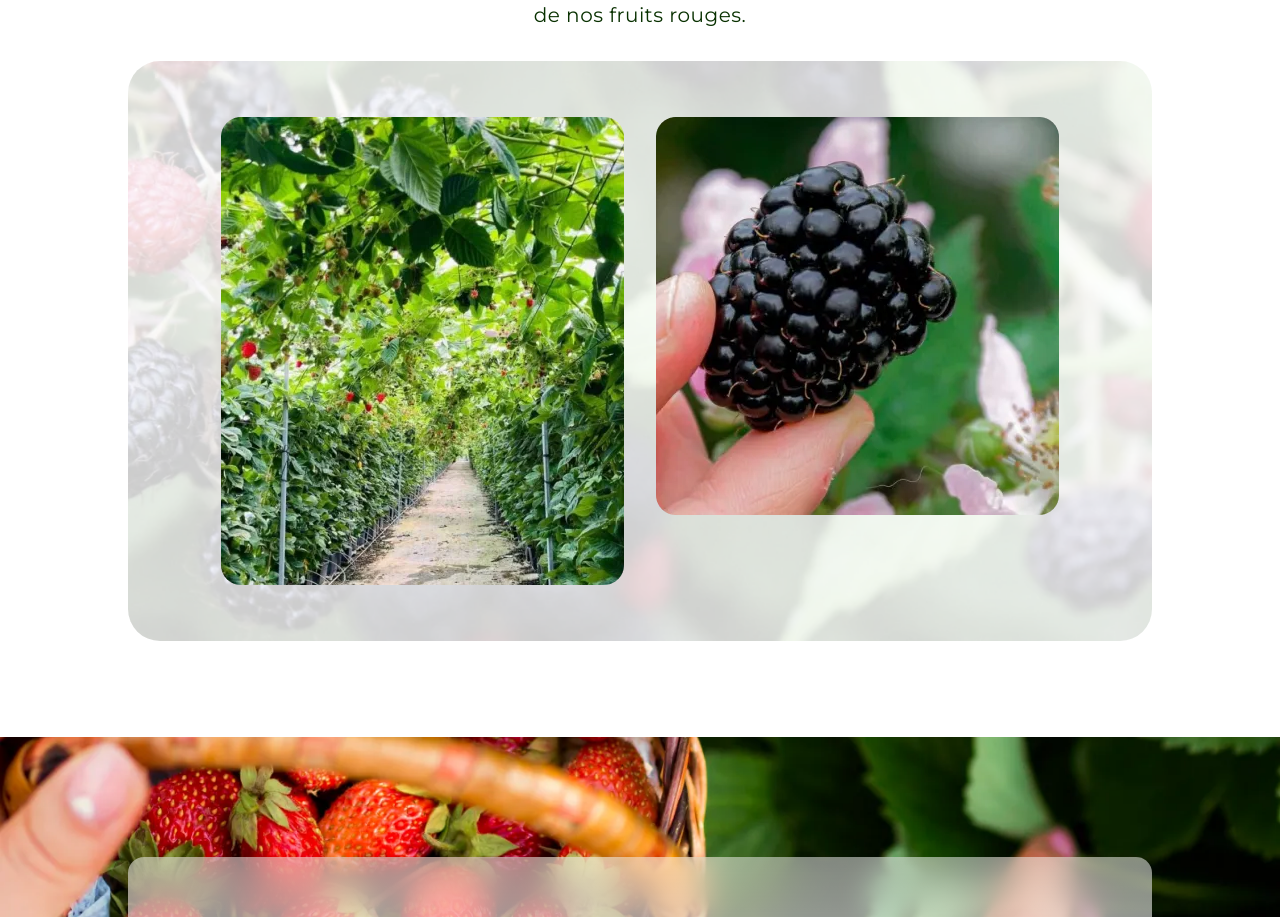
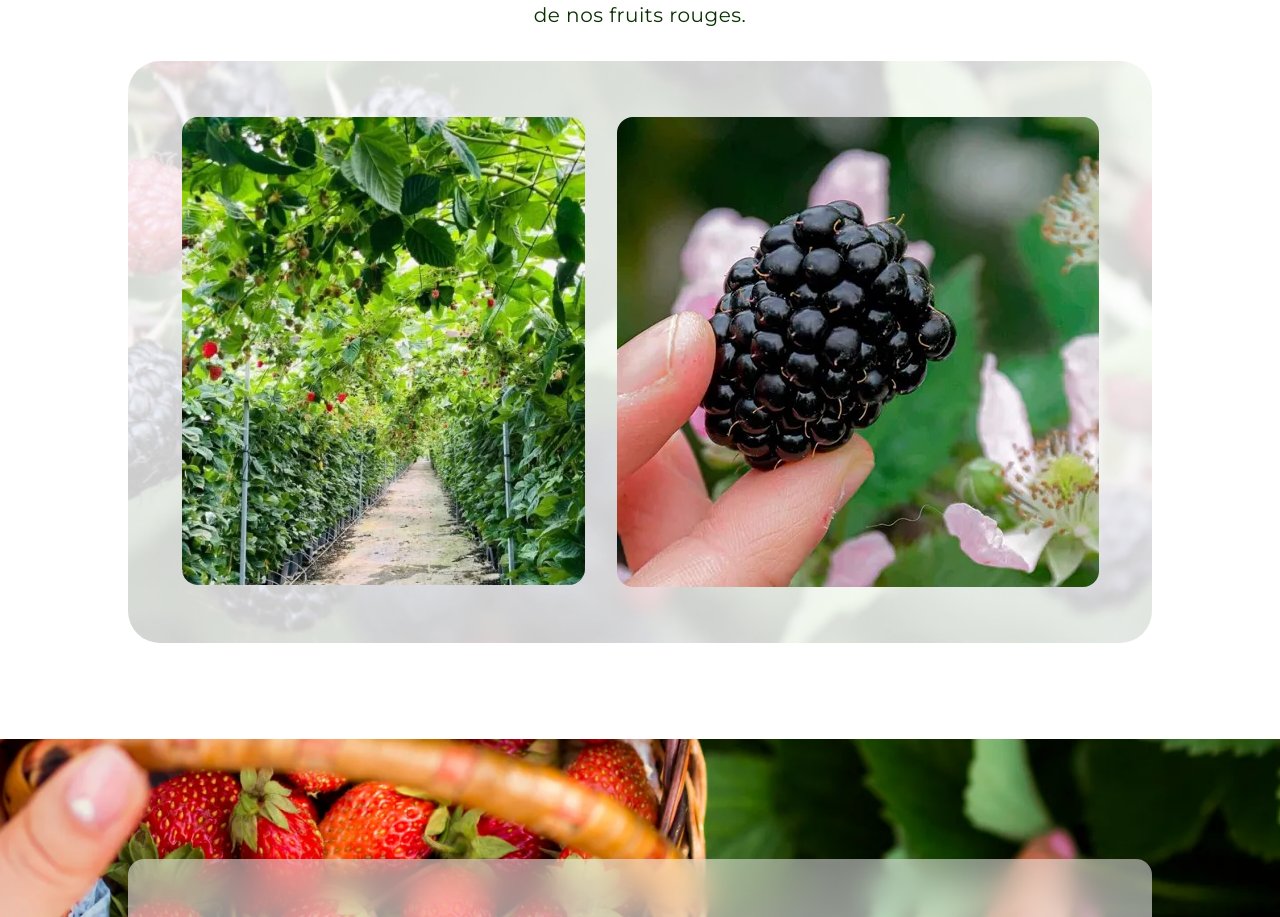
Before and after one commit to ahrbilzakaria/mondial_berry, a Next.js app: page /production in a window 1280 px wide. Shown: the part 1171-2088 px from the top of the page. Built offline with nearby package versions, Linux system fonts and the light colour scheme.

Commit message:
Enhance image styling in Section2 by adding rounded corners and adjusting class names for better presentation

```diff
--- a/app/production/production_sections/section2.tsx
+++ b/app/production/production_sections/section2.tsx
@@ -47,7 +47,7 @@ export const Section2 = () => {
         <motion.img
           src="/production/img2.webp"
           alt=""
-          className=""
+          className="h-fit object-cover rounded-2xl "
           initial={{ y: 40, opacity: 0 }}
           whileInView={{ y: 0, opacity: 1 }}
           transition={{ duration: 0.8, ease: "easeOut", delay: 0.2 }}
@@ -55,7 +55,7 @@ export const Section2 = () => {
         <motion.img
           src="/production/img3.webp"
           alt=""
-          className="h-fit object-cover "
+          className="h-fit object-cover rounded-2xl"
           initial={{ y: 40, opacity: 0 }}
           whileInView={{ y: 0, opacity: 1 }}
           transition={{ duration: 0.8, ease: "easeOut", delay: 0.4 }}
```
Also changed, not shown: public/production/img2.webp, public/production/img3.webp.
